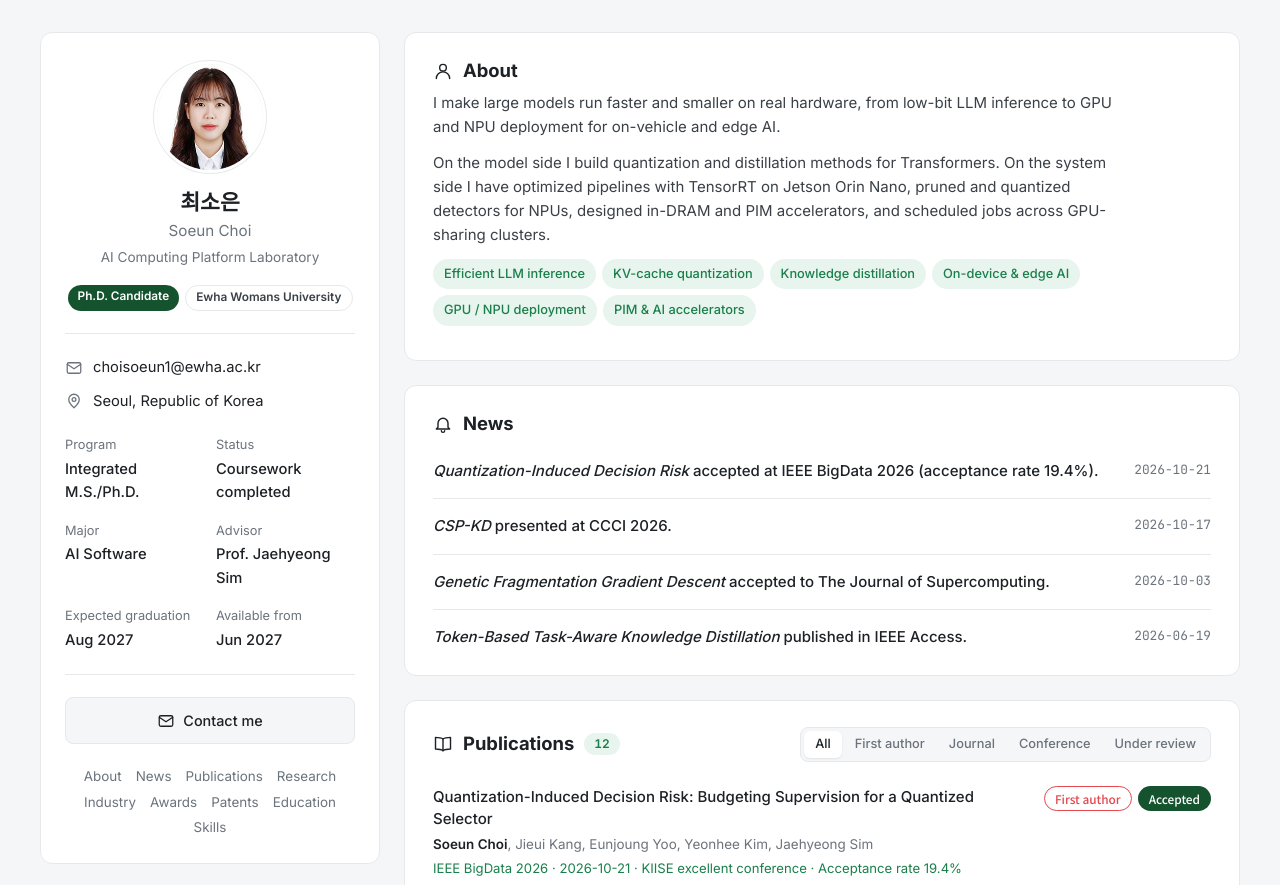
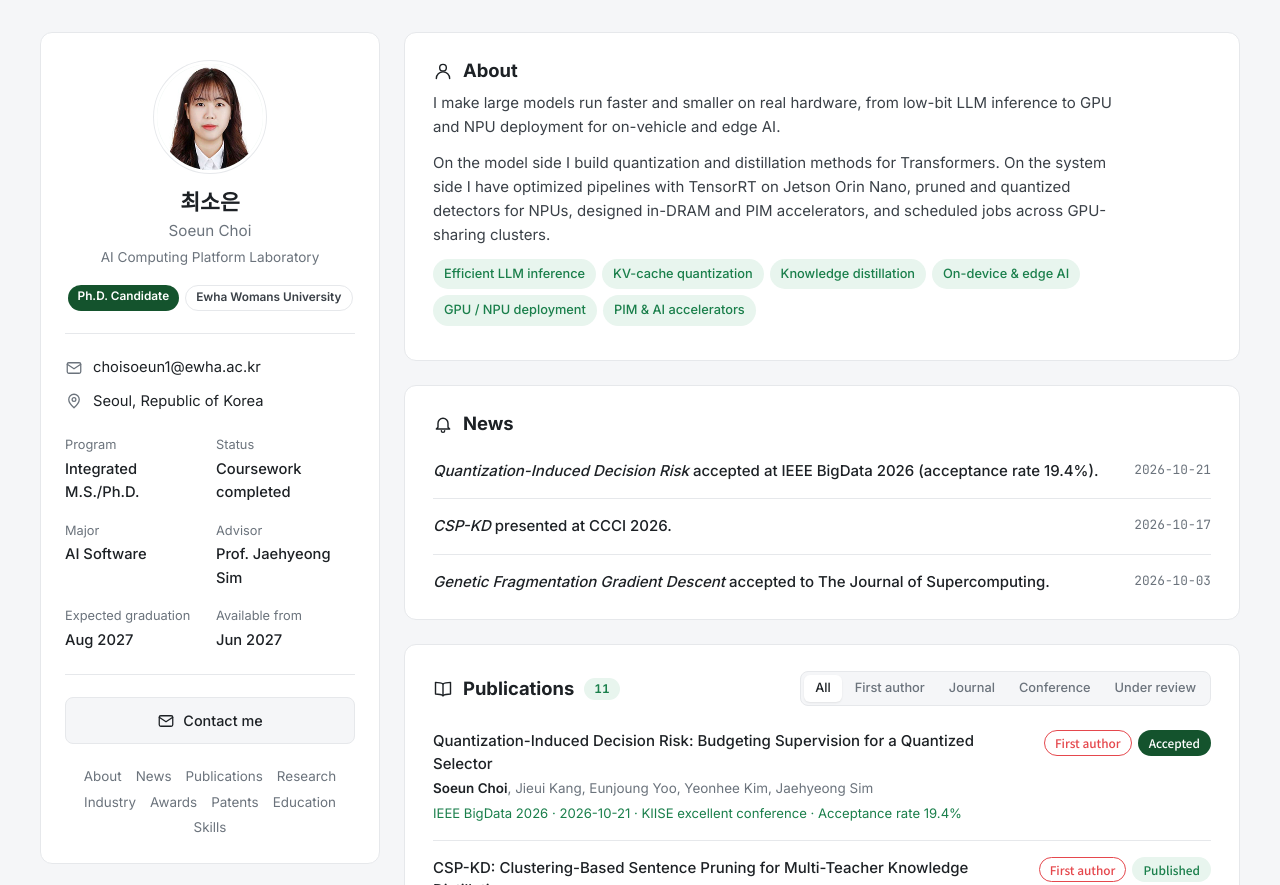
Before and after one commit to soeunida/soeunida.github.io, a plain HTML site: page index.html in a window 1280 px wide. Shown: the top 885 px of the page. Drawn offline with Linux system fonts and the light colour scheme.

Commit message:
Remove Token-Based KD paper
Co-Authored-By: Claude Opus 5.5 <noreply@anthropic.com>

```diff
--- a/index.html
+++ b/index.html
@@ -254,7 +254,6 @@ footer { color: var(--muted); font-size: 0.8rem; text-align: center; }
         <li class="item"><div class="item-main"><span class="item-title"><i>Quantization-Induced Decision Risk</i> accepted at IEEE BigData 2026 (acceptance rate 19.4%).</span></div><span class="date">2026-10-21</span></li>
         <li class="item"><div class="item-main"><span class="item-title"><i>CSP-KD</i> presented at CCCI 2026.</span></div><span class="date">2026-10-17</span></li>
         <li class="item"><div class="item-main"><span class="item-title"><i>Genetic Fragmentation Gradient Descent</i> accepted to The Journal of Supercomputing.</span></div><span class="date">2026-10-03</span></li>
-        <li class="item"><div class="item-main"><span class="item-title"><i>Token-Based Task-Aware Knowledge Distillation</i> published in IEEE Access.</span></div><span class="date">2026-06-19</span></li>
       </ul>
     </section>
 
@@ -457,7 +456,6 @@ const PUBS = [
   { d: "2026-10-21", t: "Quantization-Induced Decision Risk: Budgeting Supervision for a Quantized Selector", a: "Soeun Choi, Jieui Kang, Eunjoung Yoo, Yeonhee Kim, Jaehyeong Sim", v: "IEEE BigData 2026", kind: "conf", status: "acc", first: true, notes: ["KIISE excellent conference", "Acceptance rate 19.4%"] },
   { d: "2026-10-17", t: "CSP-KD: Clustering-Based Sentence Pruning for Multi-Teacher Knowledge Distillation", a: "Soeun Choi, Jaehyeong Sim", v: "CCCI 2026", kind: "conf", status: "pub", first: true },
   { d: "2026-10-03", t: "Genetic Fragmentation Gradient Descent: Failure-Constrained Scheduling for GPU-Sharing Clusters", a: "Soeun Choi, Jaehyeong Sim", v: "The Journal of Supercomputing", kind: "journal", status: "acc", first: true },
-  { d: "2026-06-19", t: "Token-Based Task-Aware Knowledge Distillation for Encoder Adaptation", a: "Soeun Choi, et al.", v: "IEEE Access", kind: "journal", status: "pub" },
   { d: "2025-10-17", t: "DS-CAE: A Dual-Stream Cross-Attentive Autoencoder for Robust and Cluster-Aware Retrieval-Augmented Generation", a: "Soeun Choi, Yejin Lee, Juhee Kim, Minji Kim, Jaehyeong Sim", v: "CCCI 2025", kind: "conf", status: "pub", first: true },
   { d: "2025-10-17", t: "LoRA-PIM: In-Memory Delta-Weight Injection for Multi-Adapter LLM Serving", a: "Soeun Choi, Jaehyeong Sim", v: "ISOCC 2025", kind: "conf", status: "pub", first: true },
   { d: "2024-11-25", t: "SpDRAM: Efficient In-DRAM Acceleration of Sparse Matrix-Vector Multiplication", a: "Jieui Kang, Soeun Choi, Eunjin Lee, Jaehyeong Sim", v: "IEEE Access, vol. 12, pp. 176009–176021", kind: "journal", status: "pub" },
```
